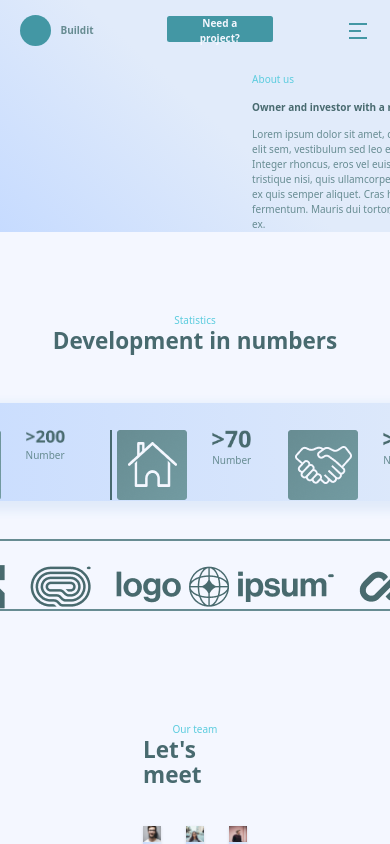
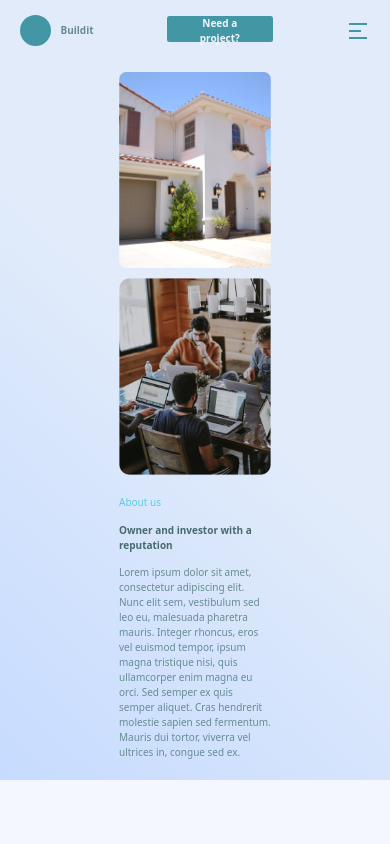
Before and after one commit to DevKaffy/ReactProject-Company-Website, a React (Vite) app: page /about in a window 390 px wide. Built offline with nearby package versions, Linux system fonts and the light colour scheme.

Commit message:
update:about responsiveness

```diff
--- a/src/Components/About/About.css
+++ b/src/Components/About/About.css
@@ -1,24 +1,24 @@
 .first-wrapper{
-    @apply flex flex-row px-[11.9rem] pt-[7.2rem];
+    @apply lg:flex lg:flex-row block px-[11.9rem] pt-[7.2rem] pb-[2rem];
      background: linear-gradient(42.43deg, #C6DBFF 0%, #E1EBFA 52.25%);
 }
 .image-wrapper{
-    @apply relative
+    @apply lg:relative
 }
 .image-one{
-    @apply pb-[13.37rem]
+    @apply lg:pb-[13.37rem]
 }
 .image-two{
-    @apply z-10 absolute top-[11.5rem] left-[12rem]
+    @apply z-10 lg:absolute lg:top-[11.5rem] lg:left-[12rem] mt-[1rem] mb-[2rem]
 }
 .about-part{
-    @apply flex flex-col pl-[13.31rem]
+    @apply flex flex-col lg:pl-[13.31rem]
 }
 .about-title{
-    @apply w-[31.25rem]
+    @apply lg:w-[31.25rem]
 }
 .about-description{
-    @apply w-[30rem] text-[#678C92]
+    @apply lg:w-[30rem] text-[#678C92]
 }
 .second-section{
     @apply bg-[#F4F7FF] pt-[8.12rem] pb-[8.12rem] flex items-center flex-col
@@ -27,33 +27,30 @@
     @apply text-[#5BCCDE] font-medium
 }
 .dev{
-    @apply text-[#486A6F] font-bold mb-[5rem] text-4xl
+    @apply text-[#486A6F] font-bold mb-[5rem] lg:text-4xl
 }
 .square{
-    @apply w-[64rem] h-[9.81rem] rounded py-[2.68rem] px-[5.56rem] mb-[3.75rem];
+    @apply lg:w-[64rem] lg:h-[9.81rem] rounded py-[2.68rem] px-[5.56rem] mb-[5rem];
     background: linear-gradient(88.65deg, #C6DBFF 0%, #E1EBFA 100%);
     box-shadow: 0px 5px 10px 5px #E1EBFA;
 }
 .wrap{
-    @apply flex
+    @apply lg:flex grid gap-[2re]
 }
 .flex-images{
     @apply flex gap-[2.5rem]
 }
 .imageNumber{
-    @apply pr-[4.5rem] border-r-2 border-[#486A6F] mr-[3.12rem]
+    @apply pr-[4.5rem] lg:border-r-2 border-[#486A6F] mr-[3.12rem]
 }
 .numbering{
     @apply mt-2 text-[#678C92]
 }
-.logoItems{
-    @apply flex items-center justify-center gap-x-[2.5rem] border-y-2 border-[#678C92] w-[75rem] mx-[7.5rem] pt-[2.39rem]
-}
 .third-section{
-    @apply bg-[#F4F7FF] h-[108.62rem] flex flex-col pt-[3rem] px-[14.31rem] pb-[3rem] items-center
+    @apply bg-[#F4F7FF] lg:h-[108.62rem] lg:flex flex-col pt-[3rem] px-[14.31rem] pb-[3rem] items-center
 }
 .passports{
-    @apply grid grid-cols-3 gap-[2.5rem];
+    @apply lg:grid lg:grid-cols-3 lg:gap-[2.5rem] grid gap-[2rem];
 }
 .let{
     @apply mb-[3.93rem]  text-[#486A6F] font-bold text-4xl
--- a/src/Components/About/index.jsx
+++ b/src/Components/About/index.jsx
@@ -2,6 +2,7 @@ import React from 'react'
 import PageLayout from '../PageLayout';
 import './About.css';
 import Call from '../Call';
+import Logos from '../Logos';
 import Button from '../Button';
 
 const images = [
@@ -21,8 +22,6 @@ const images = [
     number: "Number",
   },
 ];
-
-const items = ["/Vector.png", "/Vector2.png", "/Vector3.png", "/Vector4.png"];
 
 const passports = [
   {
@@ -113,13 +112,7 @@ const About = () => {
               ))}
             </div>
           </div>
-          <div className="logoItems">
-            {items.map((item, index) => (
-              <div key={`items-${index}`}>
-                <img src={item} alt="" />
-              </div>
-            ))}
-          </div>
+          <Logos/>
         </section>
         <section className="third-section">
           <p className="statistic">Our team</p>
--- a/src/Components/Call/Call.css
+++ b/src/Components/Call/Call.css
@@ -1,6 +1,6 @@
 .call{
-    @apply lg:flex items-center justify-center mt-[3.75rem] border-y-2 border-[#678C92] py-[4.75rem] w-[70rem]
+    @apply lg:flex grid grid-rows-3 gap-5 lg:items-center lg:justify-center mt-[3.75rem] lg:border-y-2 border-[#678C92] py-[4.75rem] lg:w-[70rem] mx-[7.5rem]
 }
 .us{
-    @apply w-[42.51rem] mr-[4.67rem] text-[#486A6F] font-bold text-4xl
+    @apply lg:w-[42.51rem] mr-[4.67rem] text-[#486A6F] font-bold lg:text-4xl
 }
--- a/src/Components/Call/index.jsx
+++ b/src/Components/Call/index.jsx
@@ -6,12 +6,12 @@ const Call = () => {
   return (
     <div id='form' className="call">
       <div className="us">Call Us</div>
-      <Button label="Call" classStyle="w-[13rem]" />
+      <Button label="Call" classStyle="lg:w-[13rem]" />
       <Button
         customStyles="bg-[#C6DBFF]"
-        className="ml-[1.44rem] text-[#486A6F]"
+        className="lg:ml-[1.44rem] text-[#486A6F]"
         label="Email"
-        classStyle="w-[13rem]"
+        classStyle="lg:w-[13rem]"
       />
     </div>
   );
--- a/src/Components/Home/Home.css
+++ b/src/Components/Home/Home.css
@@ -89,9 +89,6 @@
 .section-three{
     @apply bg-[#E1EBFA] lg:h-[56.18rem] pt-[4.2rem] pb-[4.2rem]
 }
-.logos{
-    @apply grid grid-cols-2 gap-5 md:flex items-center justify-center  md:gap-x-[2.5rem] border-y-2 border-[#678C92] lg:w-[75rem] mx-[7.5rem] pt-[2.39rem] pb-[2.45rem]
-}
 .about-section{
     @apply lg:flex items-center mt-[5rem] mx-[11.25rem]
 }
--- a/src/Components/Home/index.jsx
+++ b/src/Components/Home/index.jsx
@@ -3,6 +3,7 @@ import "./Home.css";
 import { Link } from "react-router-dom";
 import PageLayout from "../PageLayout";
 import Form from "../Form";
+import Logos from "../Logos";
 import Button from "../Button";
 
 const Home = () => {
@@ -23,7 +24,7 @@ const Home = () => {
       desc: "Lorem ipsum dolor sit amet, consectetur adipiscing elit. ",
     },
   ];
-  const logos = ["/Vector.png", "/Vector2.png", "/Vector3.png", "/Vector4.png"];
+
   const cards = [
     "/Card1.png",
     "/card2.png",
@@ -83,13 +84,7 @@ const Home = () => {
             </div>
           </section>
           <section className="section-three">
-            <div className="logos">
-              {logos.map((logo, index) => (
-                <div key={`logos-${index}`}>
-                  <img src={logo} alt="" />
-                </div>
-              ))}
-            </div>
+            <Logos/>
             <div className="about-section">
               <img src="/Фото.png" alt="" />
               <div className="about-right">
--- /dev/null
+++ b/src/Components/Logos/Logos.css
@@ -0,0 +1,3 @@
+.logos{
+    @apply grid grid-cols-2 gap-5 md:flex items-center justify-center  md:gap-x-[2.5rem] border-y-2 border-[#678C92] lg:w-[75rem] mx-[7.5rem] pt-[2.39rem] pb-[2.45rem]
+}
--- /dev/null
+++ b/src/Components/Logos/index.jsx
@@ -0,0 +1,18 @@
+import React from 'react'
+import './Logos.css'
+
+const logos = ["/Vector.png", "/Vector2.png", "/Vector3.png", "/Vector4.png"];
+
+const Logos = () => {
+  return (
+    <div className="logos">
+      {logos.map((logo, index) => (
+        <div key={`logos-${index}`}>
+          <img src={logo} alt="" />
+        </div>
+      ))}
+    </div>
+  );
+}
+
+export default Logos
```
